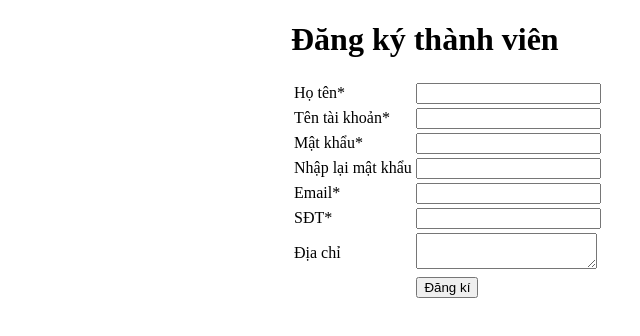
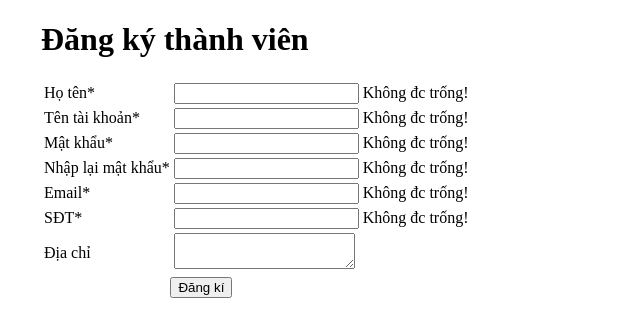
Before and after one commit to nguyenha2k1/bt-form-dang-ky-thanh-vien, a plain HTML site: page index.html in a window 1280 px wide. Both pictures are taken after a click on the button "Đăng kí". Shown: the whole page, without its empty margins (99-739 px from the left). Drawn offline with Linux system fonts and the light colour scheme.

Commit message:
hoan thanh

```diff
--- a/index.html
+++ b/index.html
@@ -6,7 +6,7 @@
 	<link rel="stylesheet" type="text/css" href="css/style.css">
 </head>
 <body>
-<div style="width: 500px; margin:auto;">
+<div style="width: 1000px; margin:auto;">
 	<h1>Đăng ký thành viên</h1>
 	<table>
 		<tr>
@@ -25,7 +25,7 @@
 			<td><div id="3"></div></td>
 		</tr>
 		<tr>
-			<td>Nhập lại mật khẩu</td>
+			<td>Nhập lại mật khẩu*</td>
 			<td><input type="password" id="nhaplaimk"></td>
 			<td><div id="4"></div></td>
 		</tr>
@@ -49,7 +49,80 @@
 		</tr>
 	</table>
 	<script type="text/javascript">
+		function Kiemtra(){
+			var hoten = document.getElementById('hoten').value;
+			var tentk = document.getElementById('tentk').value;
+			var mk = document.getElementById('mk').value;
+			var nhaplaimk = document.getElementById('nhaplaimk').value;
+			var email = document.getElementById('email').value;
+			var sdt = document.getElementById('sdt').value;
+			var diachi = document.getElementById('diachi').value;
+			check_tentk = /^[a-zA-Z0-9]{2,20}$/;
+			check_sdt = /^[0-9]{11,12}$/;
+			check_hoten = /^[a-zA-Z]{2,12}$/;
+			check_email =/[A-Z0-9._%+-]+@[A-Z0-9-]+.+.[A-Z]{2,4}/igm;
 
+			if( hoten =="" ){
+				document.getElementById('1').innerText = "Không đc trống!" ;
+
+			}else{
+				if(check_hoten.test(hoten)){
+					document.getElementById('1').innerText = "Hợp lệ!" ;
+				}else{
+					document.getElementById('1').innerText = "Họ tên phải là chữ!";
+				}
+			}
+
+
+
+			if( tentk =="" ){
+				document.getElementById('2').innerText = "Không đc trống!" ;
+			}else{
+				if (check_tentk.test(tentk)) {
+					document.getElementById('2').innerText = "Hợp lệ!" ;
+
+				}else{
+					document.getElementById('2').innerText = "Tài khoản không được chứa ký tự dấu cách và chỉ bao gồm các ký tự chữ cái a-z hoặc số 0-9 (không phân biệt hoa thường)";
+				}
+			}
+
+
+
+			if (mk==""){
+				document.getElementById('3').innerText = "Không đc trống!" ;
+			}
+			if(nhaplaimk==""){
+				document.getElementById('4').innerText = "Không đc trống!" ;
+			}else{
+				if(mk!=nhaplaimk){
+					document.getElementById('4').innerText = "Mk ko khớp!" ;
+				}
+			}
+
+
+
+			if( email =="" ){
+				document.getElementById('5').innerText = "Không đc trống!" ;
+			}else{
+				if(check_email.test(email)){
+					document.getElementById('5').innerText = "Hợp lệ!" ;
+				}else{
+					document.getElementById('5').innerText = "Không hợp lệ!" ;
+				}
+			}
+
+
+			if (sdt=="") {
+				document.getElementById('6').innerText = "Không đc trống!" ;
+			}else{
+				if(check_sdt.test(sdt)){
+					document.getElementById('6').innerText = "SĐT hợp lệ!" ;
+				}else{
+					document.getElementById('6').innerText = "SĐT không hợp lệ!" ;
+				}
+			}
+
+		}
 	</script>
 </div>
 </body>
```
